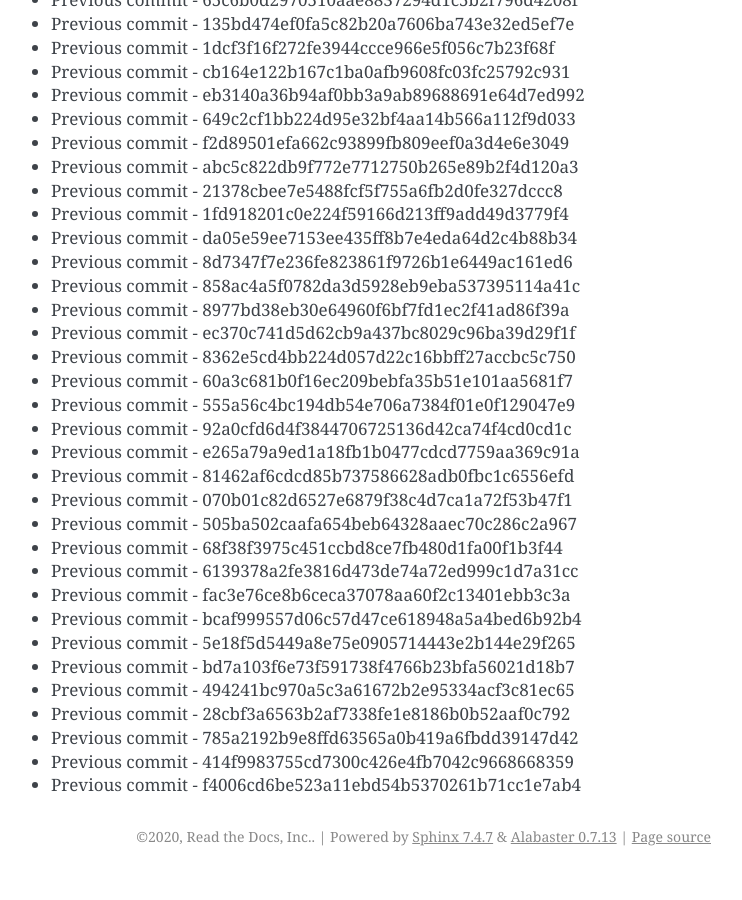
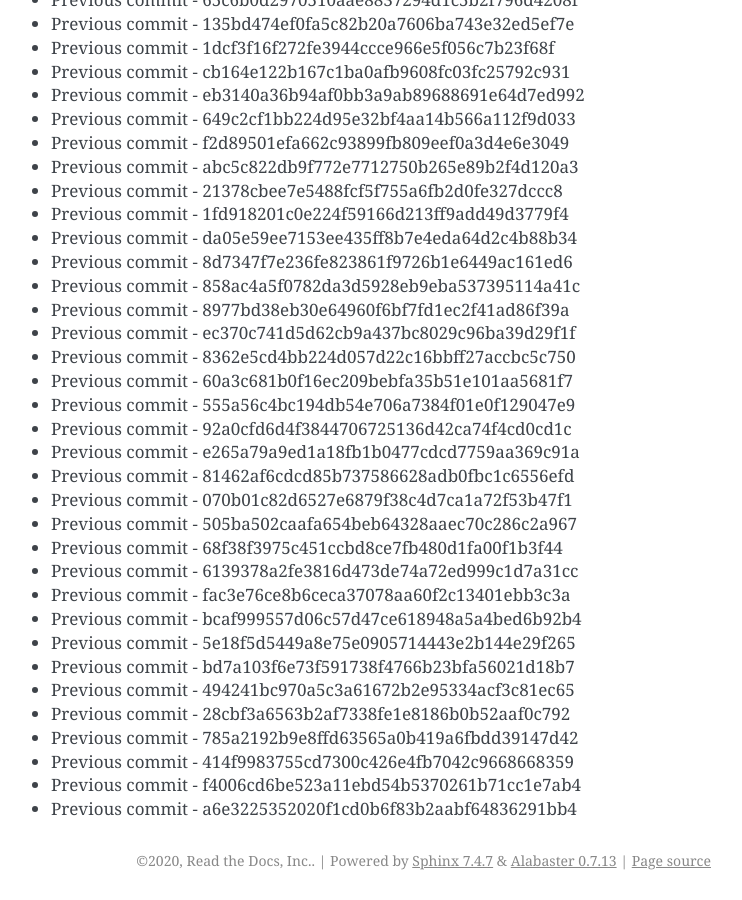
Before and after one commit to readthedocs/rtd-git-stresstest, a Sphinx documentation site: the page built from docs/updates.rst, in a window 1280 px wide and 900 px high, scrolled down 20026 px. Shown: the whole window, without its empty margins (399-1141 px from the left). Built offline with Sphinx 7.4.7, drawn with Linux system fonts in a browser that asks for light colours; before the commit the page ends 20902 px from its top, so only the background shows below that.

Commit message:
Generating commit from previous: a6e3225352020f1cd0b6f83b2aabf64836291bb4

```diff
--- a/docs/updates.rst
+++ b/docs/updates.rst
@@ -873,3 +873,4 @@ It can be tested for any performance characteristics.
 * Previous commit - 785a2192b9e8ffd63565a0b419a6fbdd39147d42
 * Previous commit - 414f9983755cd7300c426e4fb7042c9668668359
 * Previous commit - f4006cd6be523a11ebd54b5370261b71cc1e7ab4
+* Previous commit - a6e3225352020f1cd0b6f83b2aabf64836291bb4
```
